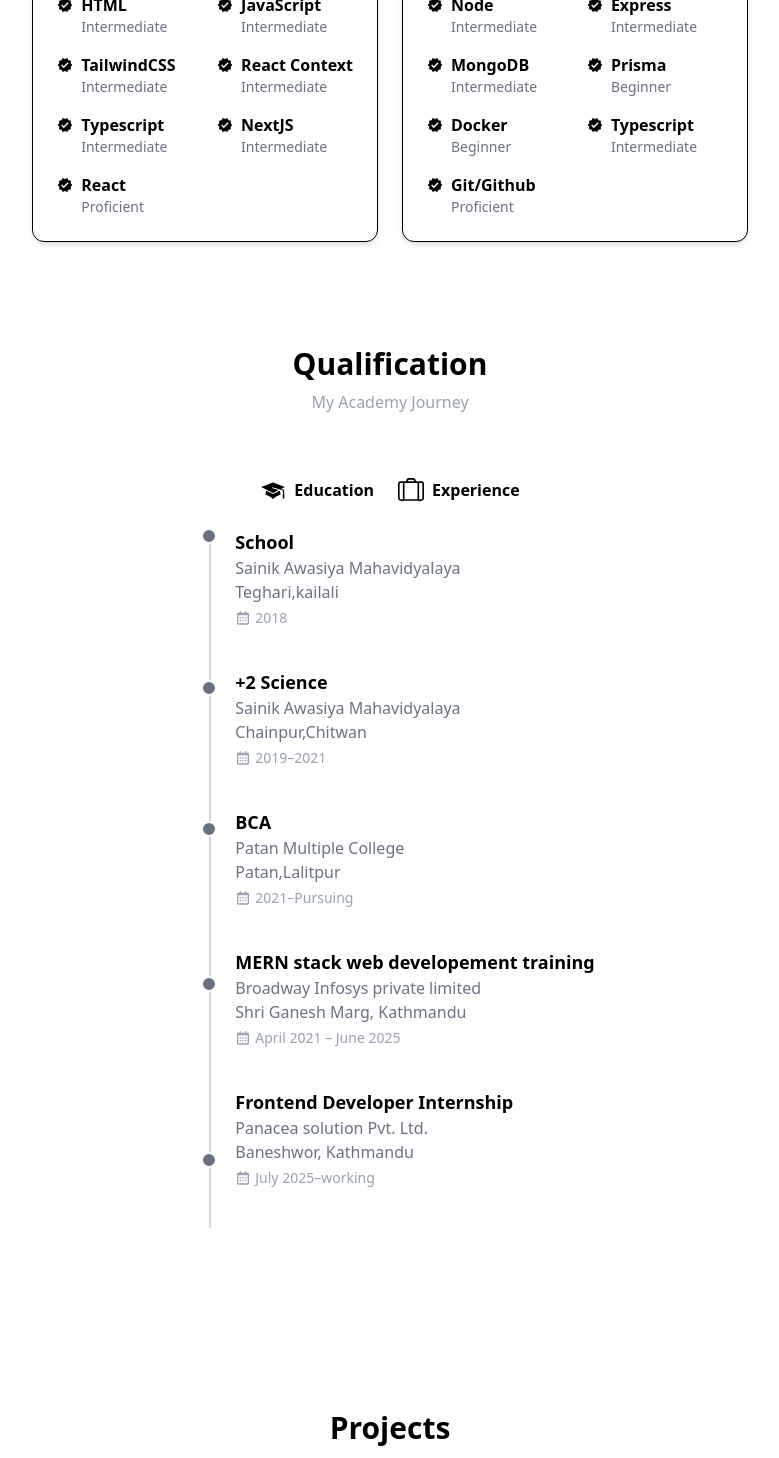
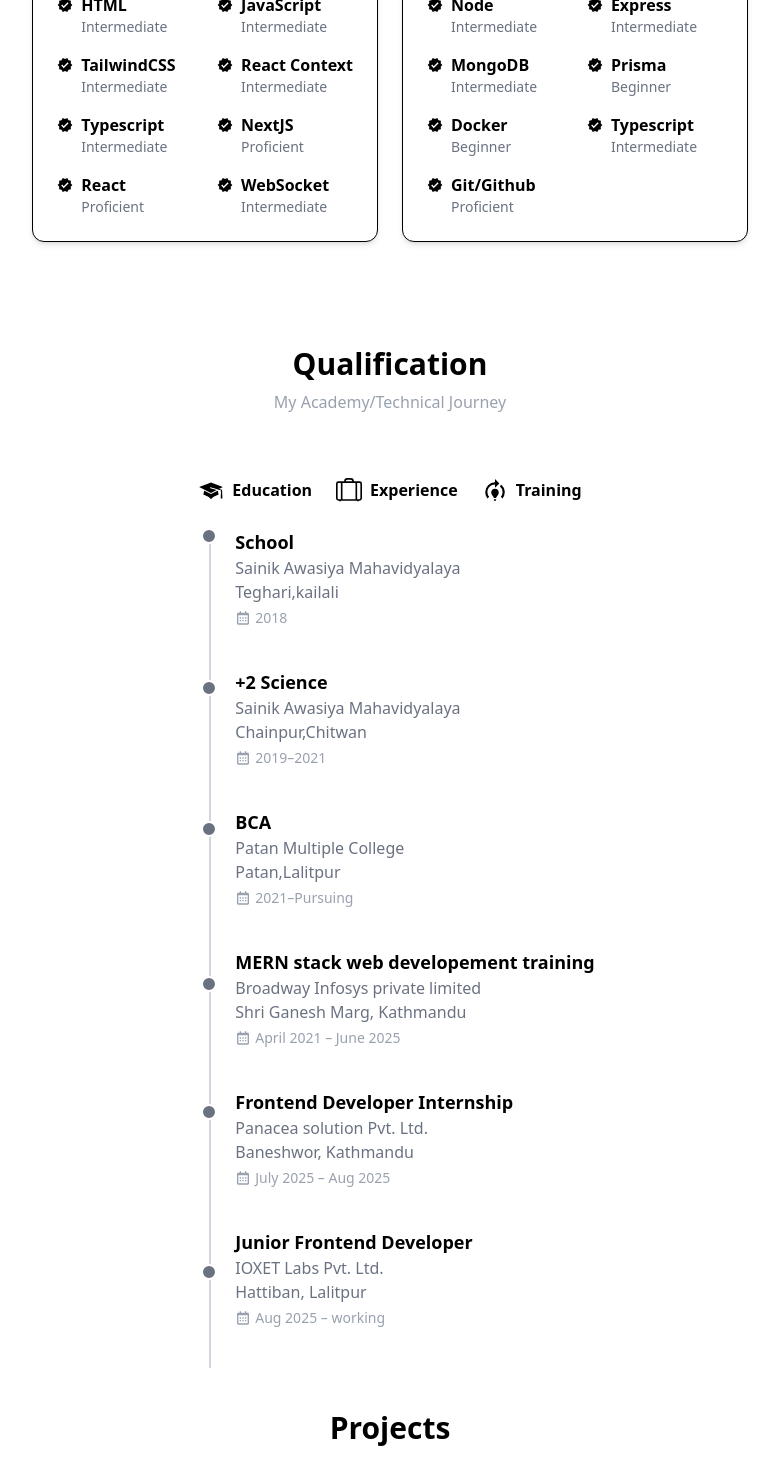
Before and after one commit to ashim086/my-portfolio, a Next.js app: page / in a window 1280 px wide. Shown: the part 1760-3218 px from the top of the page, without its empty margins (250-1029 px from the left). Built offline with nearby package versions, Linux system fonts and the light colour scheme.

Commit message:
Updated:Experience updated

```diff
--- a/src/app/api/skill.tsx
+++ b/src/app/api/skill.tsx
@@ -14,6 +14,7 @@ export const FrontSkills = [
     { name: 'TailwindCSS', level: 'Intermediate' },
     { name: 'React Context', level: 'Intermediate' },
     { name: 'Typescript', level: 'Intermediate' },
-    { name: 'NextJS', level: 'Intermediate' },
-    { name: 'React', level: 'Proficient' }
+    { name: 'NextJS', level: 'Proficient' },
+    { name: 'React', level: 'Proficient' },
+    { name: 'WebSocket', level: 'Intermediate' }
 ]
--- a/src/app/components/home/qualitfication.tsx
+++ b/src/app/components/home/qualitfication.tsx
@@ -2,6 +2,7 @@ import React from 'react'
 import { BiCalendar } from 'react-icons/bi'
 import { BsSuitcaseLg } from 'react-icons/bs'
 import { GiGraduateCap } from 'react-icons/gi'
+import { MdModelTraining } from 'react-icons/md'
 
 function Qualification() {
     return (
@@ -11,7 +12,7 @@ function Qualification() {
 
                 <h1 className='line-clamp-1 font-semibold text-3xl'>Qualification</h1>
 
-                <p className='text-gray-400'>My Academy Journey</p>
+                <p className='text-gray-400'>My Academy/Technical Journey</p>
             </div>
 
 
@@ -29,6 +30,12 @@ function Qualification() {
 
                     <BsSuitcaseLg size={26} />
                     <p className='font-semibold'>Experience</p>
+                </div>
+
+                <div className='flex space-x-2'>
+
+                    <MdModelTraining size={26} />
+                    <p className='font-semibold'>Training</p>
                 </div>
             </div>
 
@@ -48,7 +55,7 @@ function Qualification() {
                 <div className="mb-10 ml-6">
                     <div className="absolute -left-2.5 top-[9.5rem] w-4 h-4 bg-gray-500 rounded-full border-2 border-white" />
                     <h3 className="text-lg font-semibold">+2 Science</h3>
-                    <p className="text-gray-500">Sainik Awasiya Mahavidyalaya <br/>Chainpur,Chitwan</p>
+                    <p className="text-gray-500">Sainik Awasiya Mahavidyalaya <br />Chainpur,Chitwan</p>
                     <div className="flex items-center text-sm text-gray-400 mt-1">
                         <BiCalendar className="w-4 h-4 mr-1" />
                         2019–2021
@@ -66,23 +73,33 @@ function Qualification() {
                 </div>
 
                 <div className="mb-10 ml-6">
-                    <div className="absolute -left-2.5 top-[39rem] w-4 h-4 bg-gray-500 rounded-full border-2 border-white" />
+                    <div className="absolute -left-2.5 top-[28rem] w-4 h-4 bg-gray-500 rounded-full border-2 border-white" />
                     <h3 className="text-lg font-semibold">MERN stack web developement training</h3>
                     <p className="text-gray-500">Broadway Infosys private limited<br />Shri Ganesh Marg, Kathmandu </p>
                     <div className="flex items-center text-sm text-gray-400 mt-1">
                         <BiCalendar className="w-4 h-4 mr-1" />
-                      April 2021 – June 2025
+                        April 2021 – June 2025
                     </div>
                 </div>
 
 
                 <div className="mb-10 ml-6">
-                    <div className="absolute -left-2.5 top-[28rem] w-4 h-4 bg-gray-500 rounded-full border-2 border-white" />
+                    <div className="absolute -left-2.5 top-[36rem] w-4 h-4 bg-gray-500 rounded-full border-2 border-white" />
                     <h3 className="text-lg font-semibold">Frontend Developer Internship</h3>
                     <p className="text-gray-500">Panacea solution Pvt. Ltd.<br />Baneshwor, Kathmandu</p>
                     <div className="flex items-center text-sm text-gray-400 mt-1">
                         <BiCalendar className="w-4 h-4 mr-1" />
-                        July 2025–working
+                        July 2025 – Aug 2025
+                    </div>
+                </div>
+
+                <div className="mb-10 ml-6">
+                    <div className="absolute -left-2.5 top-[46rem] w-4 h-4 bg-gray-500 rounded-full border-2 border-white" />
+                    <h3 className="text-lg font-semibold">Junior Frontend Developer</h3>
+                    <p className="text-gray-500">IOXET Labs Pvt. Ltd.<br />Hattiban, Lalitpur</p>
+                    <div className="flex items-center text-sm text-gray-400 mt-1">
+                        <BiCalendar className="w-4 h-4 mr-1" />
+                        Aug 2025 – working
                     </div>
                 </div>
 
```
Also changed, not shown: 1 other file (tests, documents, lock files or other folders).
